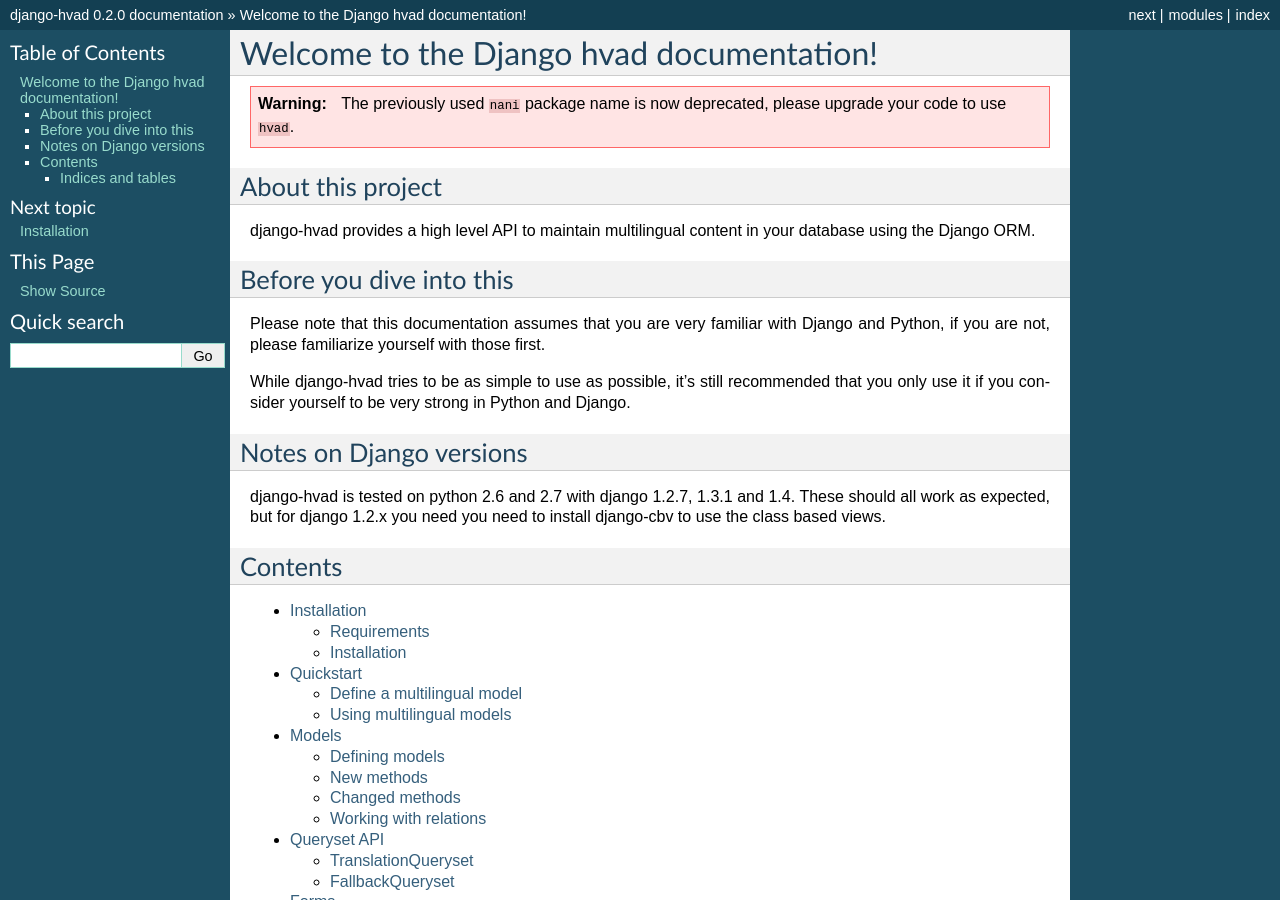
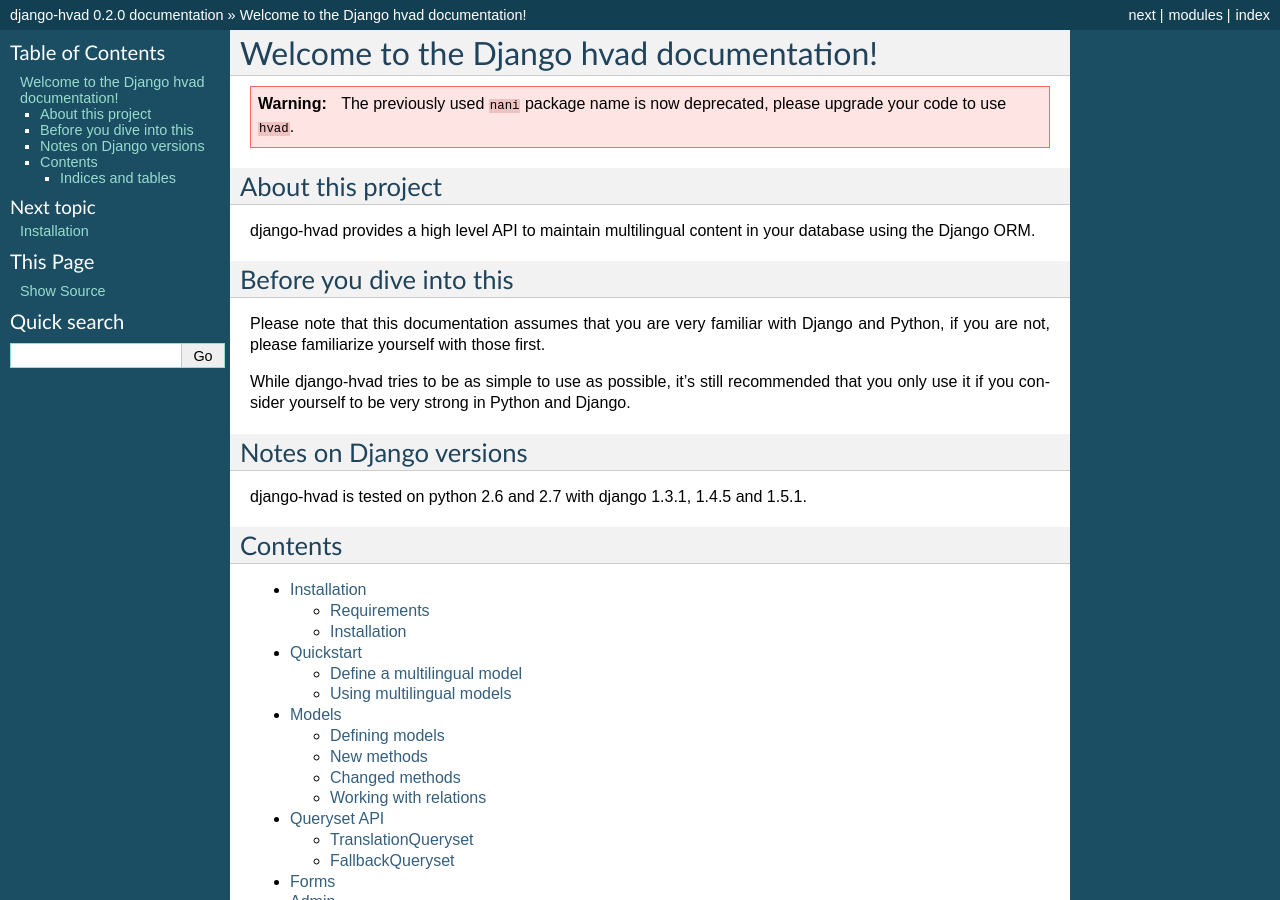
Before and after one commit to KristianOellegaard/django-hvad, a Sphinx documentation site: the page built from docs/index.rst, in a window 1280 px wide and 900 px high. Built offline with Sphinx 7.4.7, drawn with Linux system fonts in a browser that asks for light colours.

Commit message:
Updated Django Versions
to versions 1.3.1, 1.4.5 and 1.5.1 and removed note about making it work on 1.2.x.

```diff
--- a/docs/index.rst
+++ b/docs/index.rst
@@ -28,9 +28,7 @@
 Notes on Django versions
 ************************
 
-django-hvad is tested on python 2.6 and 2.7 with django 1.2.7, 1.3.1 and 1.4.
-These should all work as expected, but for django 1.2.x you need you need to
-install django-cbv to use the class based views.
+django-hvad is tested on python 2.6 and 2.7 with django 1.3.1, 1.4.5 and 1.5.1.
 
 
 ***************
```
